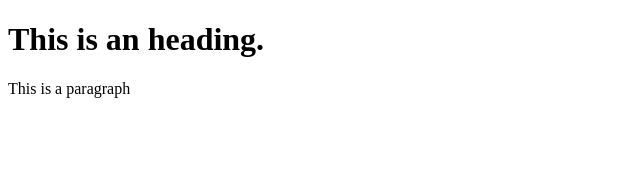
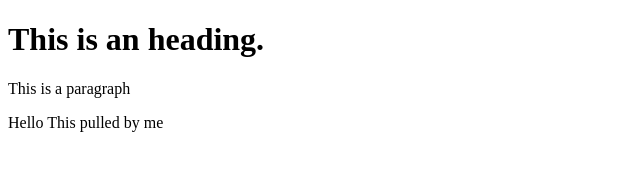
Before and after one commit to Venkatraman-web/git-demo, a plain HTML site: page index.html in a window 1280 px wide. Shown: the whole page, without its empty margins (0-640 px from the left). Drawn offline with Linux system fonts and the light colour scheme.

Commit message:
Update index.html

```diff
--- a/index.html
+++ b/index.html
@@ -14,5 +14,6 @@
      <div class="para">
          <p id="para">This is a paragraph</p>
      </div>
+    <span>Hello This pulled by me </span>
 </body>
 </html>
```
